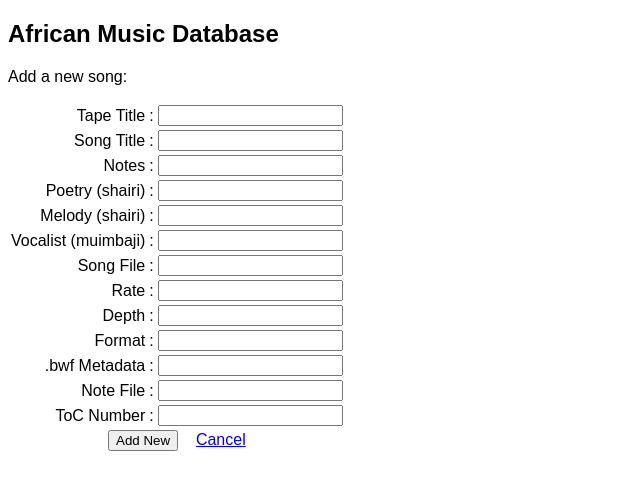
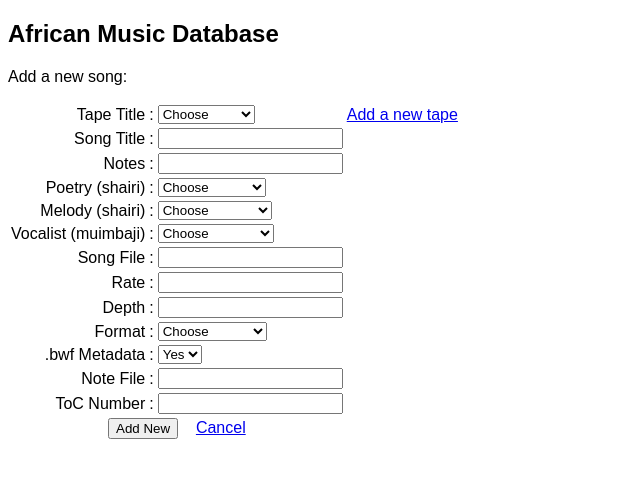
Before and after one commit to cadams35/UM-DAAS-African-Music-Database, a PHP site: page /addsong.php in a window 1280 px wide. Shown: the part 79-569 px from the top of the page, without its empty margins (0-640 px from the left). Run offline with PHP 8.4, Linux system fonts and the light colour scheme; tables that the repository leaves empty or names only in its code hold one stand-in row (values such as "Sample post").

Commit message:
Update addsong.php

```diff
--- a/addsong.php
+++ b/addsong.php
@@ -4,10 +4,74 @@
     // Initialize session for page
     session_start();
 
+    //Fetch information from the tape table
+    $sql1="SELECT id, title FROM tape";
+    $result=mysql_query($sql1);
+
+    $options="";
+
+    while ($row=mysql_fetch_array($result)) {
+
+        $id=$row["id"];
+        $tapetitle=$row["title"];
+        $options.="<OPTION VALUE=\"$id\">".$tapetitle."</option>";
+        }
+
+    //Fetch information from the format table
+    $sql2="SELECT id, title FROM format";
+    $result2=mysql_query($sql2);
+
+    $options2="";
+
+    while ($row2=mysql_fetch_array($result2)) {
+
+        $id2=$row2["id"];
+        $format=$row2["title"];
+        $options2.="<OPTION VALUE=\"$id2\">".$format."</option>";
+        }
+
+    //Fetch information from the poetry table
+    $sql3="SELECT id, title FROM poetry";
+    $result3=mysql_query($sql3);
+
+    $options3="";
+
+    while ($row3=mysql_fetch_array($result3)) {
+
+        $id3=$row3["id"];
+        $poetry=$row3["title"];
+        $options3.="<OPTION VALUE=\"$id3\">".$poetry."</option>";
+        }
+
+    //Fetch information from the melody table
+    $sql4="SELECT id, title FROM melody";
+    $result4=mysql_query($sql4);
+
+    $options4="";
+
+    while ($row4=mysql_fetch_array($result4)) {
+
+        $id4=$row4["id"];
+        $melody=$row4["title"];
+        $options4.="<OPTION VALUE=\"$id4\">".$melody."</option>";
+        }
+
+    //Fetch information from the vocalist table
+    $sql5="SELECT id, title FROM vocalist";
+    $result5=mysql_query($sql5);
+
+    $options5="";
+
+    while ($row5=mysql_fetch_array($result5)) {
+
+        $id5=$row5["id"];
+        $vocalist=$row5["title"];
+        $options5.="<OPTION VALUE=\"$id5\">".$vocalist."</option>";
+        }
+
     // Need to check whether the user came to this page because of clicking the
     // link from the index page or because of the form submission in this page.
-    if ( isset($_POST['tape_title']) &&
-         isset($_POST['track_title']) &&
+    if ( isset($_POST['track_title']) &&
          isset($_POST['track_notes']) &&
          isset($_POST['poetry_title']) &&
          isset($_POST['melody_title']) &&
@@ -38,14 +102,10 @@
         $toc = trim(mysql_real_escape_string($_POST['toc']));
 
         // Various checks of entered values
-        if ( empty($tape) )
-            // Value for title is an empty string
-            // Set error message to display in index page
-            $_SESSION['sesError'] = "Add Error: Tape Title cannot be empty";
-        elseif ( empty($track) )
+        if (empty($track) )
             $_SESSION['sesError'] = "Add Error: Song Title cannot be empty";
-        elseif ( empty($file) )
-            $_SESSION['sesError'] = "Add Error: Song File cannot be empty";
+        //elseif ( empty($file) )
+          //  $_SESSION['sesError'] = "Add Error: Song File cannot be empty";
         elseif ( empty($rate) )
             $_SESSION['sesError'] = "Add Error: Rate cannot be empty";
         elseif ( empty($depth) )
@@ -55,11 +115,11 @@
 
         else
         {
-            // Everything is ok so insert new record INTO TABLE TAPE
-            $sql = "INSERT INTO track (tape_id, title, track_notes, poetry_id, melody_id,
-                    vocalist_id, track_file, rate, depth, bwf_metadata, note_file, toc_number)
-                    VALUES ('$tape', '$track', '$tnotes', '$poetry', '$melody', '$vocalist',
-                    '$file', '$rate', '$depth', '$format', '$bwf', '$notefile', '$toc')";
+            // Everything is ok so insert new record INTO TABLE TRACK
+            $sql = "INSERT INTO track (title, tape_id, poetry_id, melody_id, vocalist_id,
+                    bwf_metadata, rate, depth, format_id, track_notes, note_file, toc_number)
+                    VALUES ('$track', '$tape', '$poetry', '$melody', '$vocalist', '$bwf',
+                    '$rate', '$depth', '$format', '$tnotes', '$notefile', '$toc')";
             mysql_query($sql);
 
             // Set message to display in index page
@@ -74,6 +134,7 @@
     require_once "navigation.php";
 
 ?>
+
 <html>
     <body>
         <h2>African Music Database</h2>
@@ -84,10 +145,17 @@
                 <tr>
                     <td align="right">Tape Title</td>
                     <td>:</td>
-                    <td><input type="text" name="tape_title"></td>
-                    <!--NEEDS TO BE MATCHED WITH EXISTING TAPE, OR PROMPT ENTRY OF EXISTING TAPE-->
-                </tr>
-                <tr>
+                    <td><select name="tape_title">
+                    <OPTION VALUE=0>Choose
+                    <?=$options; ?>
+                    </select>
+                    </td>
+                    <td>
+                    <a href="addtape.php">Add a new tape</a>
+                   <!--NEEDS TO BE MATCHED WITH EXISTING TAPE, OR PROMPT ENTRY OF EXISTING TAPE-->
+               </tr>
+
+            	<tr>
                     <td align="right">Song Title</td>
                     <td>:</td>
                     <td><input type="text" name="track_title"></td>
@@ -97,21 +165,40 @@
                     <td>:</td>
                     <td><input type="text" name="track_notes"></td>
                 </tr>
+
                 <tr>
                     <td align="right">Poetry (shairi)</td>
                     <td>:</td>
-                    <td><input type="text" name="poetry_title"></td>
+                    <td><select name="poetry_title">
+                    <OPTION VALUE=0>Choose
+                    <?=$options3; ?>
+                    </select>
+                    </td>
+                    <!--NEED TO ADD A LINK TO METADATA ENTRY-->
                 </tr>
+
                 <tr>
                     <td align="right">Melody (shairi)</td>
                     <td>:</td>
-                    <td><input type="text" name="melody_title"></td>
+                    <td><select name="melody_title">
+                    <OPTION VALUE=0>Choose
+                    <?=$options4; ?>
+                    </select>
+                    </td>
+                    <!--NEED TO ADD A LINK TO METADATA ENTRY-->
                 </tr>
+
                 <tr>
                     <td align="right">Vocalist (muimbaji)</td>
                     <td>:</td>
-                    <td><input type="text" name="vocalist"></td>
+                    <td><select name="vocalist">
+                    <OPTION VALUE=0>Choose
+                    <?=$options5; ?>
+                    </select>
+                    </td>
+                    <!--NEED TO ADD A LINK TO METADATA ENTRY-->
                 </tr>
+
                 <tr>
                     <td align="right">Song File</td>
                     <td>:</td>
@@ -130,12 +217,20 @@
                 <tr>
                     <td align="right">Format</td>
                     <td>:</td>
-                    <td><input type="text" name="format"></td>
+                    <td><select name="format">
+                    <OPTION VALUE=0>Choose
+                    <?=$options2; ?>
+                    </select>
+                    <!--NEED TO ADD A LINK TO METADATA ENTRY-->
                 </tr>
+
                 <tr>
                     <td align="right">.bwf Metadata</td>
                     <td>:</td>
-                    <td><input type="text" name="bwf"></td>
+                    <td><select name="bwf">
+                    <option value="y">Yes</option>
+                    <option value="n">No</option>
+                    </td>
                 </tr>
                 <tr>
                     <td align="right">Note File</td>
```
